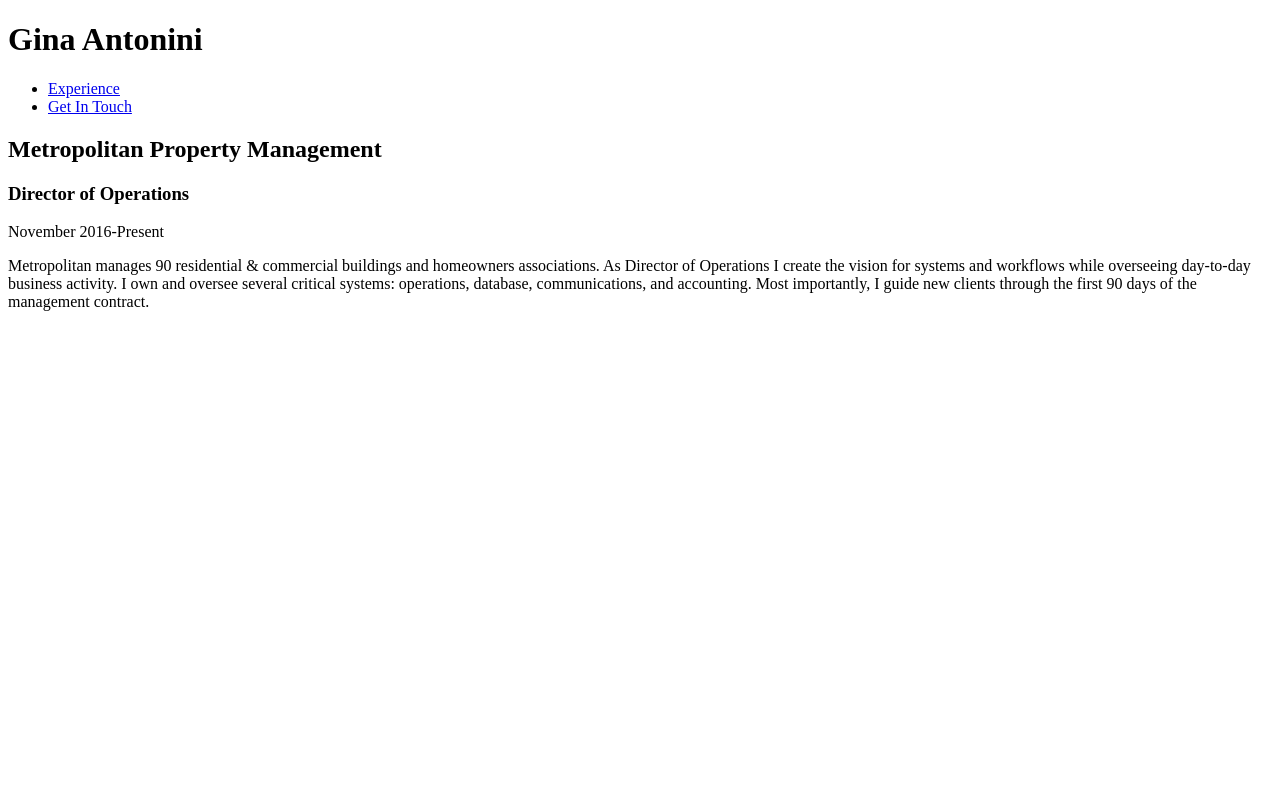
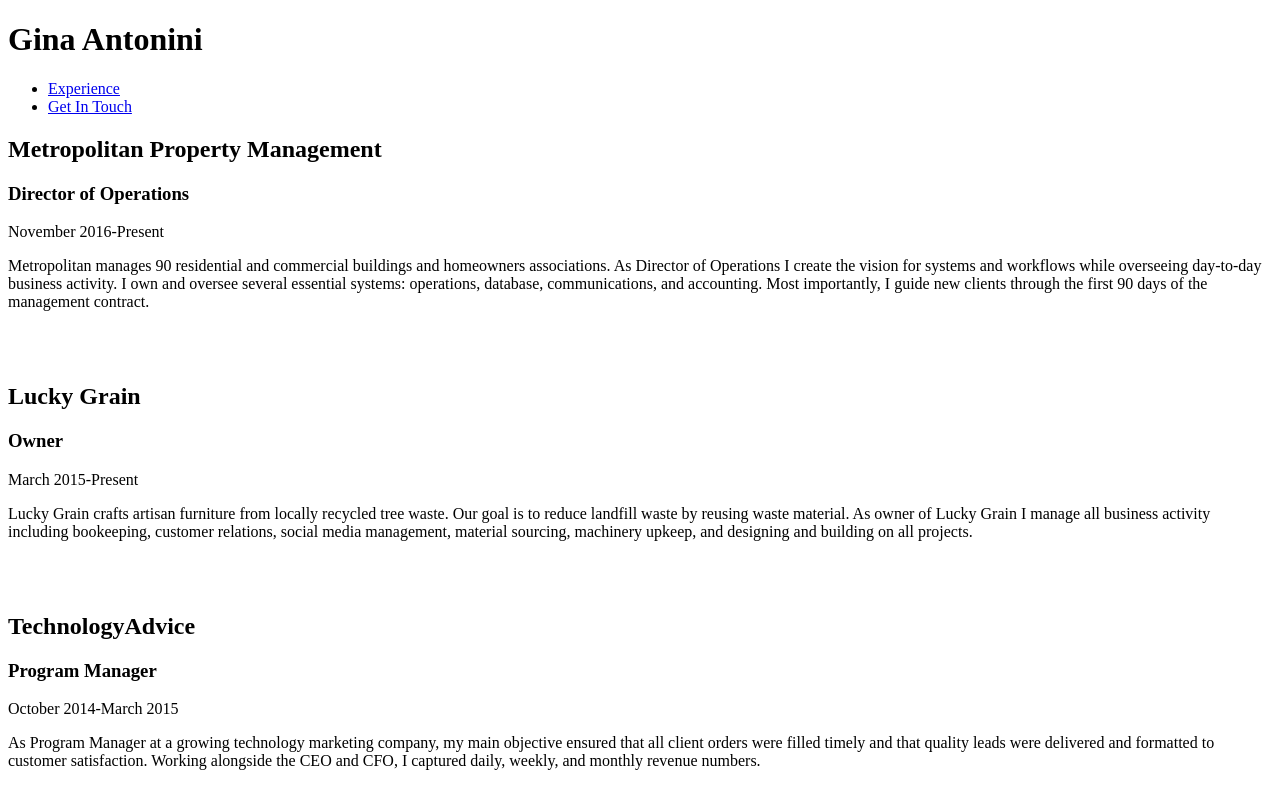
Before and after one commit to GinaAntonini/GinaAntonini.github.io, a plain HTML site: page index.html in a window 1280 px wide. Drawn offline with Linux system fonts and the light colour scheme.

Commit message:
added resume html

```diff
--- a/index.html
+++ b/index.html
@@ -16,16 +16,39 @@
  	</nav>
 
   	<div class="resume">
-  		<div id="director-of-operations" class="metropolitan">
+  		<article id="director-of-operations">
     		<header>
-      		<h2>Metropolitan Property Management</h2>
-      		<h3>Director of Operations</h3>
-      		<p><time datetime="2016-11-01T00:00">November 2016</time>-<time>Present</time></p>
+	      		<h2>Metropolitan Property Management</h2>
+	      		<h3>Director of Operations</h3>
+      			<p><time datetime="2016-11-01T00:00">November 2016</time>-<time>Present</time></p>
     		</header>
     		<section>
-      		<p>Metropolitan manages 90 residential & commercial buildings and homeowners associations. As Director of Operations I create the vision for systems and workflows while overseeing day-to-day business activity. I own and oversee several critical systems: operations, database, communications, and accounting. Most importantly, I guide new clients through the first 90 days of the management contract.</p>
+      			<p>Metropolitan manages 90 residential and commercial buildings and homeowners associations. As Director of Operations I create the vision for systems and workflows while overseeing day-to-day business activity. I own and oversee several essential systems: operations, database, communications, and accounting. Most importantly, I guide new clients through the first 90 days of the management contract.</p>
     		</section>
-  		</div>
+  		</article>
+		<br>
+		<br>
+		 <article id="owner">
+		    <header>
+		      <h2>Lucky Grain</h2>
+		      <h3>Owner</h3>
+		      <p><time datetime="2015-03-01T00:00">March 2015</time>-<time>Present</time></p>
+		    </header>
+		    <section>
+		      <p>Lucky Grain crafts artisan furniture from locally recycled tree waste. Our goal is to reduce landfill waste by reusing waste material. As owner of Lucky Grain I manage all business activity including bookeeping, customer relations, social media management, material sourcing, machinery upkeep, and designing and building on all projects.</p>
+		    </section>
+		  </article>
+		  <br>
+		  <br>
+		  <article id="program-manager">
+		    <header>
+		      <h2>TechnologyAdvice</h2>
+		      <h3>Program Manager</h3>
+		      <p><time datetime="2014-10-01T00:00">October 2014</time>-<time datetime="2015-03-01T00:00">March 2015</time></p>
+		    </header>
+		    <section>
+		      <p>As Program Manager at a growing technology marketing company, my main objective ensured that all client orders were filled timely and that quality leads were delivered and formatted to customer satisfaction. Working alongside the CEO and CFO, I captured daily, weekly, and monthly revenue numbers.</p>
+		  </article>
 
     </div>
 </body>
```
